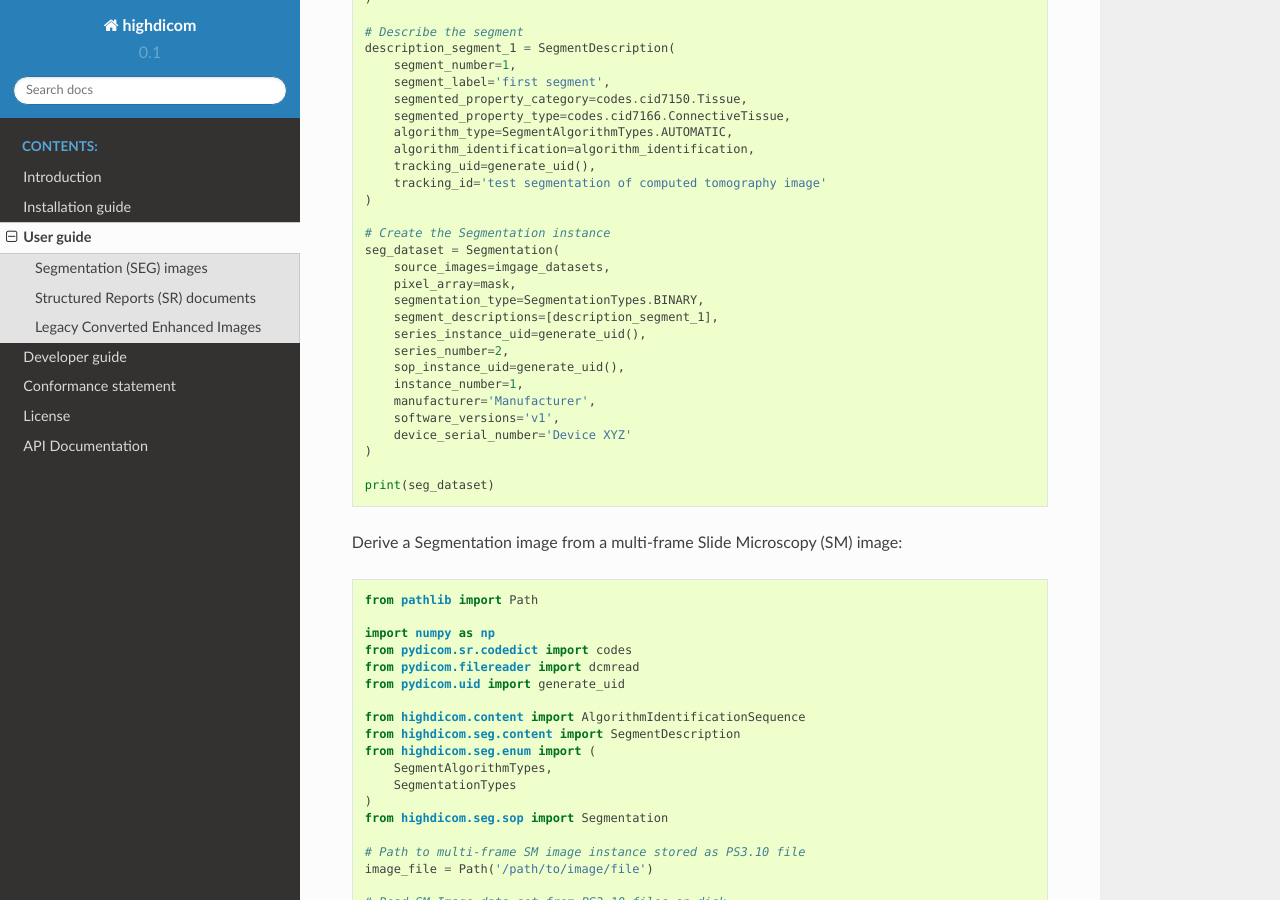
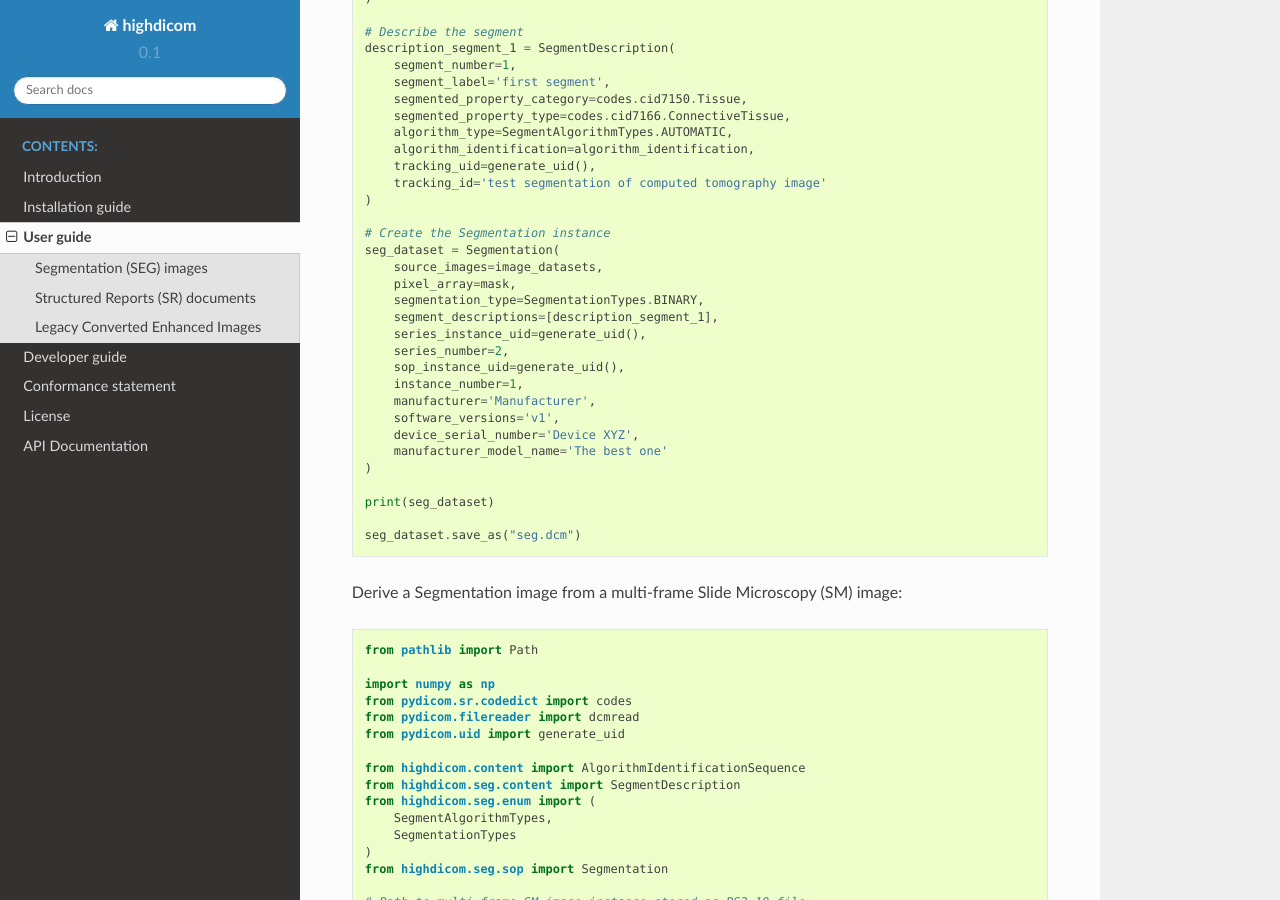
Before and after one commit to ImagingDataCommons/highdicom, a Sphinx documentation site: the page built from docs/usage.rst, in a window 1280 px wide and 900 px high, scrolled down 991 px. Built offline with Sphinx 7.4.7 and the Read the Docs theme 2.0.0, drawn with Linux system fonts in a browser that asks for light colours.

Commit message:
Minor fixes to seg usage example

```diff
--- a/docs/usage.rst
+++ b/docs/usage.rst
@@ -70,7 +70,7 @@ Derive a Segmentation image from a series of single-frame Computed Tomography
 
     # Create the Segmentation instance
     seg_dataset = Segmentation(
-        source_images=imgage_datasets,
+        source_images=image_datasets,
         pixel_array=mask,
         segmentation_type=SegmentationTypes.BINARY,
         segment_descriptions=[description_segment_1],
@@ -80,10 +80,13 @@ Derive a Segmentation image from a series of single-frame Computed Tomography
         instance_number=1,
         manufacturer='Manufacturer',
         software_versions='v1',
-        device_serial_number='Device XYZ'
+        device_serial_number='Device XYZ',
+        manufacturer_model_name='The best one'
     )
 
     print(seg_dataset)
+
+    seg_dataset.save_as("seg.dcm")
 
 
 Derive a Segmentation image from a multi-frame Slide Microscopy (SM) image:
```
